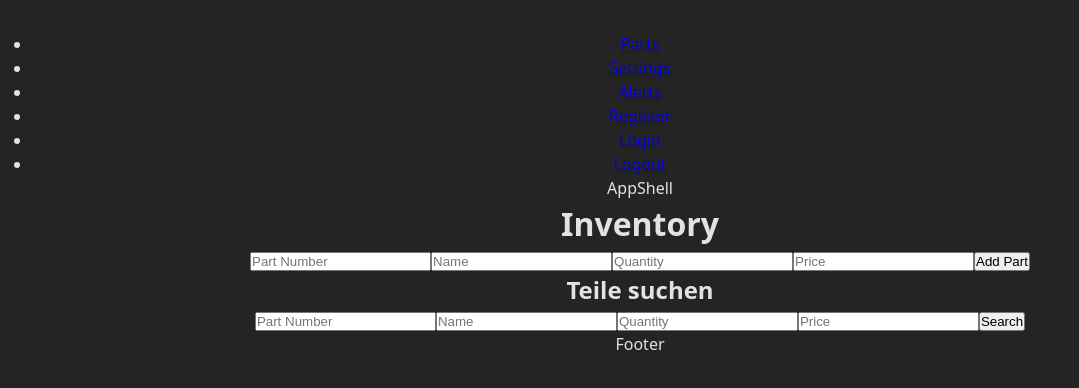
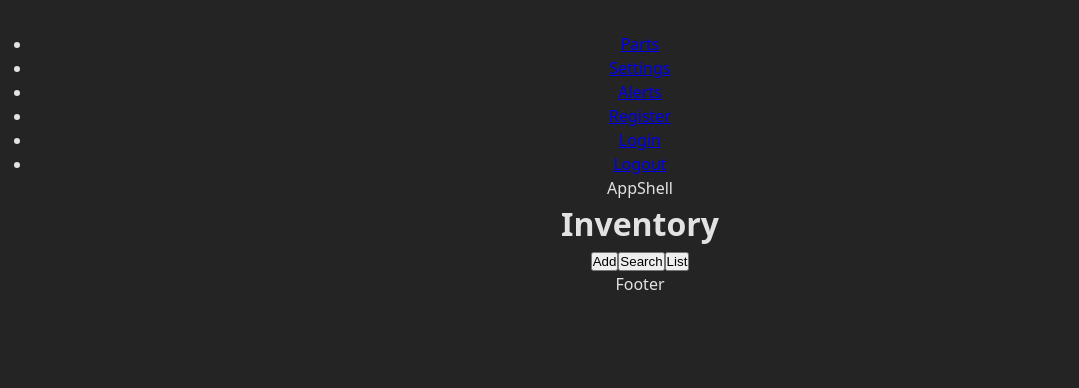
Before and after one commit to MSRMatrix/storage-list-frontend, a React app: page /parts in a window 1280 px wide. Shown: the top 388 px of the page, without its empty margins (0-1079 px from the left). Built offline with nearby package versions, Linux system fonts and the light colour scheme; the HTML template or start-up script is replaced by a standard one.

Commit message:
add mini Navbar in Parts.jsx

```diff
--- a/src/components/parts/PartList.jsx
+++ b/src/components/parts/PartList.jsx
@@ -5,6 +5,17 @@ import { UserContext } from "../../context/UserContext";
 const PartList = () => {
   const { partsContext, setPartsContext } = useContext(PartsContext);
   const {userContext, setUserContext} = useContext(UserContext)
+
+  function test(){
+
+    const nameCompare = a.name.localeCompare(b.name);
+  if (nameCompare !== 0) return nameCompare;
+
+  return a.price - b.price;
+  }
+
+  // console.log(test());
+
 
   return (
     <>
--- a/src/pages/Parts.jsx
+++ b/src/pages/Parts.jsx
@@ -1,15 +1,24 @@
+import { useState } from "react";
 import PartForm from "../components/parts/PartForm";
 import PartSearch from "../components/parts/PartSearch";
 import PartList from "../components/parts/PartList";
 
 function Parts() {
+  const [activeTab, setActiveTab] = useState("list");
+
   return (
     <div>
       <h1>Inventory</h1>
 
-      <PartForm />
-      <PartSearch />
-      <PartList />
+    <div>
+      <button onClick={() => setActiveTab("form")}>Add</button>
+      <button onClick={() => setActiveTab("search")}>Search</button>
+      <button onClick={() => setActiveTab("list")}>List</button>
+    </div>
+
+    {activeTab === "form" && <PartForm />}
+    {activeTab === "search" && <PartSearch />}
+    {activeTab === "list" && <PartList />}
     </div>
   );
 }
```
